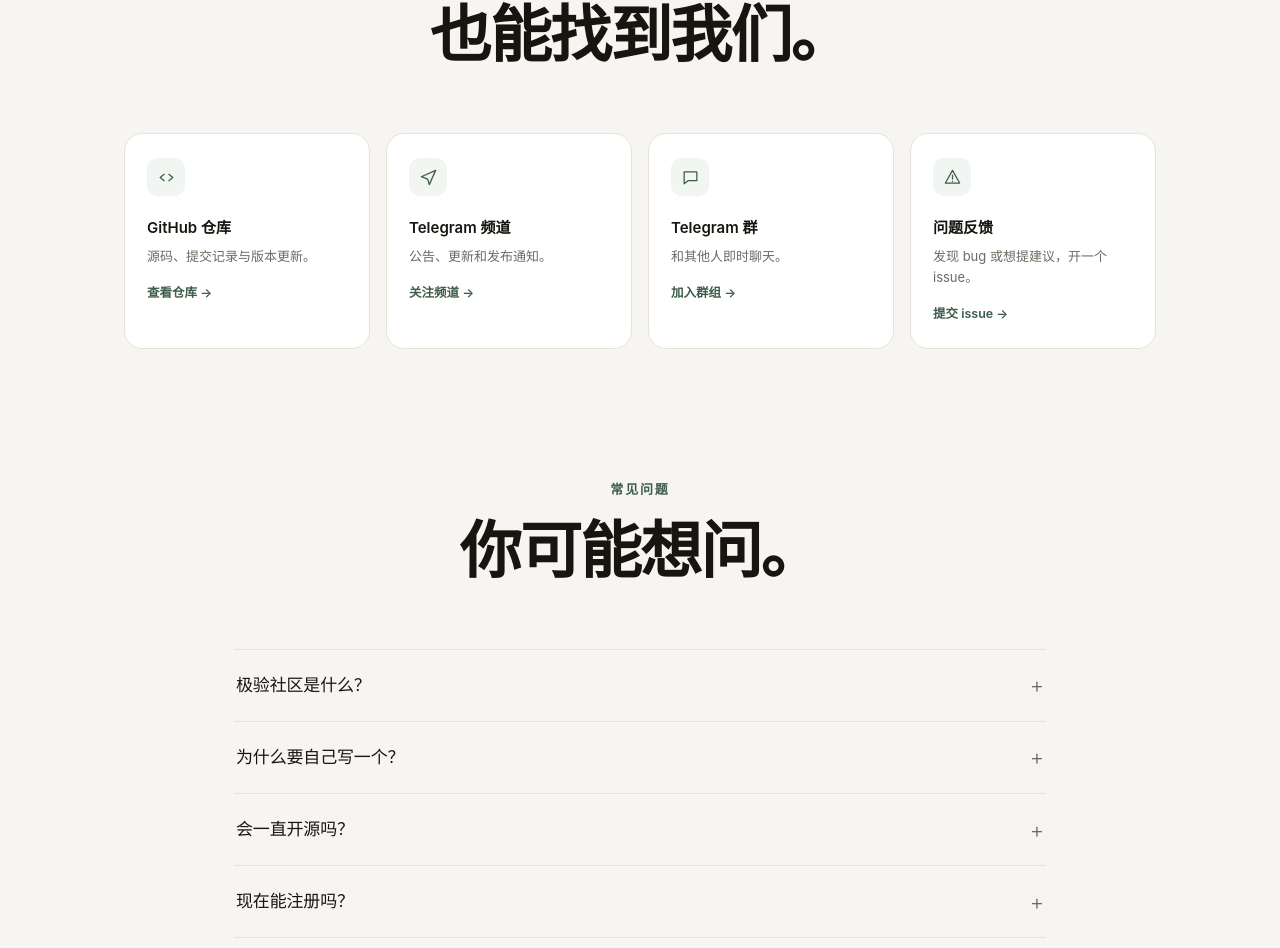
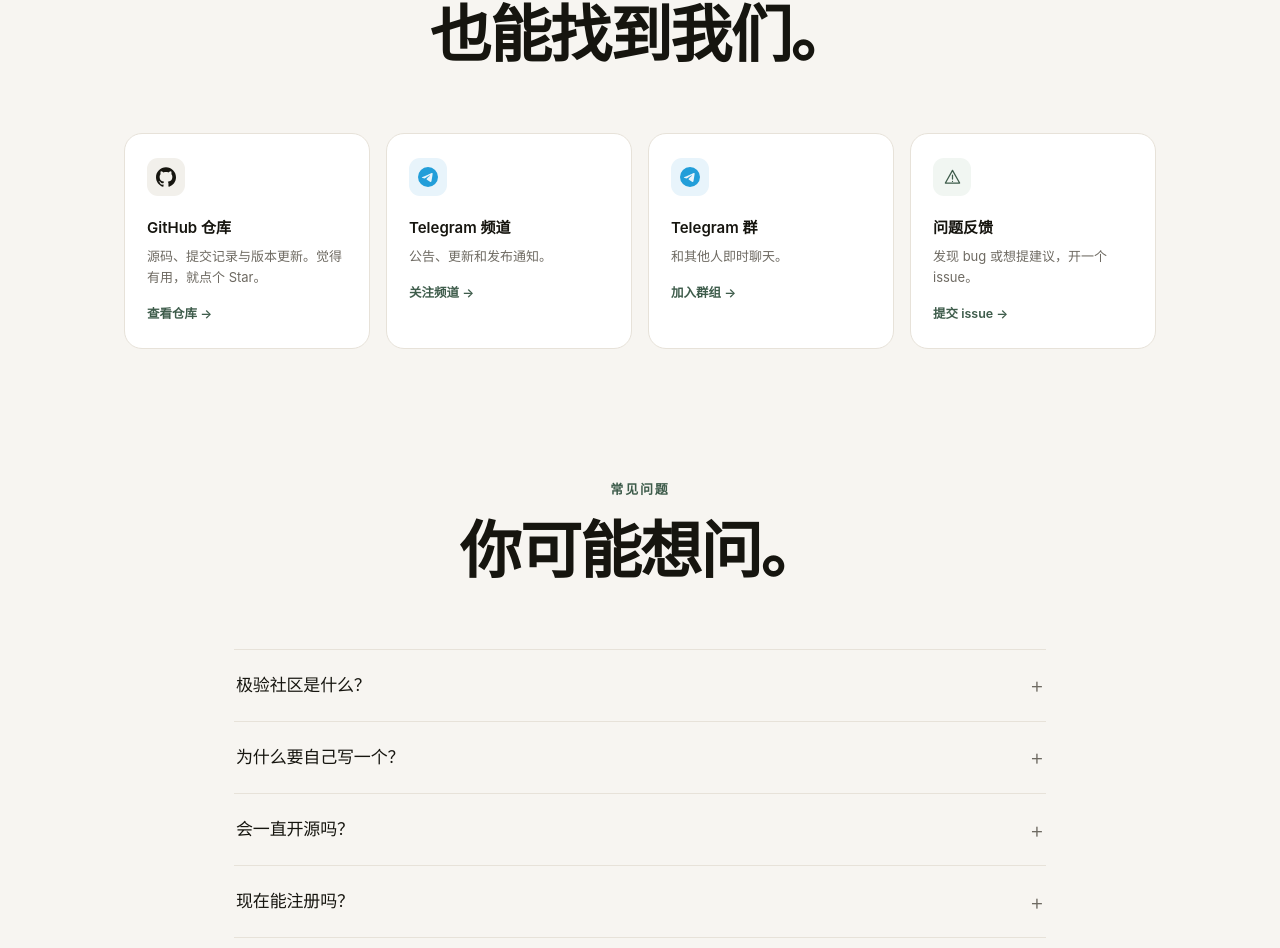
Before and after one commit to KunKun24/jiyan-community, a Vue app in the folder web/: page / in a window 1280 px wide. Shown: the part 2771-3719 px from the top of the page. Built offline with nearby package versions, Linux system fonts and the light colour scheme.

Commit message:
feat(web): 联系卡片改用 GitHub / Telegram 官方品牌图标，GitHub 卡片引导 Star

```diff
--- a/web/src/App.vue
+++ b/web/src/App.vue
@@ -13,6 +13,7 @@ interface Contact {
   href: string
   label: string
   path: string
+  brand?: 'github' | 'telegram'
 }
 
 interface Faq {
@@ -25,6 +26,13 @@ const links = {
   // TODO: 换成真实的 Telegram 频道 / 群链接
   telegramChannel: 'https://t.me/',
   telegramGroup: 'https://t.me/',
+}
+
+const brandPaths = {
+  github:
+    'M12 .297c-6.63 0-12 5.373-12 12 0 5.303 3.438 9.8 8.205 11.385.6.113.82-.258.82-.577 0-.285-.01-1.04-.015-2.04-3.338.724-4.042-1.61-4.042-1.61C4.422 18.07 3.633 17.7 3.633 17.7c-1.087-.744.084-.729.084-.729 1.205.084 1.838 1.236 1.838 1.236 1.07 1.835 2.809 1.305 3.495.998.108-.776.417-1.305.76-1.605-2.665-.3-5.466-1.332-5.466-5.93 0-1.31.465-2.38 1.235-3.22-.135-.303-.54-1.523.105-3.176 0 0 1.005-.322 3.3 1.23.96-.267 1.98-.399 3-.405 1.02.006 2.04.138 3 .405 2.28-1.552 3.285-1.23 3.285-1.23.645 1.653.24 2.873.12 3.176.765.84 1.23 1.91 1.23 3.22 0 4.61-2.805 5.625-5.475 5.92.42.36.81 1.096.81 2.22 0 1.606-.015 2.896-.015 3.286 0 .315.21.69.825.57C20.565 22.092 24 17.592 24 12.297c0-6.627-5.373-12-12-12',
+  telegram:
+    'M11.944 0A12 12 0 0 0 0 12a12 12 0 0 0 12 12 12 12 0 0 0 12-12A12 12 0 0 0 12 0a12 12 0 0 0-.056 0zm4.962 7.224c.1-.002.321.023.465.14a.506.506 0 0 1 .171.325c.016.093.036.306.02.472-.18 1.898-.962 6.502-1.36 8.627-.168.9-.499 1.201-.82 1.23-.696.065-1.225-.46-1.9-.902-1.056-.693-1.653-1.124-2.678-1.8-1.185-.78-.417-1.21.258-1.91.177-.184 3.247-2.977 3.307-3.23.007-.032.014-.15-.056-.212s-.174-.041-.249-.024c-.106.024-1.793 1.14-5.061 3.345-.48.33-.913.49-1.302.48-.428-.008-1.252-.241-1.865-.44-.752-.245-1.349-.374-1.297-.789.027-.216.325-.437.893-.663 3.498-1.524 5.83-2.529 6.998-3.014 3.332-1.386 4.025-1.627 4.476-1.635z',
 }
 
 const stats = [
@@ -59,24 +67,27 @@ const features: Feature[] = [
 const contacts: Contact[] = [
   {
     title: 'GitHub 仓库',
-    desc: '源码、提交记录与版本更新。',
+    desc: '源码、提交记录与版本更新。觉得有用，就点个 Star。',
     href: links.github,
     label: '查看仓库 →',
-    path: 'M9 8 4 12l5 4M15 8l5 4-5 4',
+    path: brandPaths.github,
+    brand: 'github',
   },
   {
     title: 'Telegram 频道',
     desc: '公告、更新和发布通知。',
     href: links.telegramChannel,
     label: '关注频道 →',
-    path: 'M3 11l18-8-8 18-2-7-8-3z',
+    path: brandPaths.telegram,
+    brand: 'telegram',
   },
   {
     title: 'Telegram 群',
     desc: '和其他人即时聊天。',
     href: links.telegramGroup,
     label: '加入群组 →',
-    path: 'M4 5h16v11H9l-5 4z',
+    path: brandPaths.telegram,
+    brand: 'telegram',
   },
   {
     title: '问题反馈',
@@ -262,8 +273,18 @@ onMounted(() => {
             target="_blank"
             rel="noopener"
           >
-            <div class="contact-icon">
+            <div class="contact-icon" :class="c.brand">
               <svg
+                v-if="c.brand"
+                class="brand-ico"
+                viewBox="0 0 24 24"
+                fill="currentColor"
+                aria-hidden="true"
+              >
+                <path :d="c.path" />
+              </svg>
+              <svg
+                v-else
                 class="ico"
                 viewBox="0 0 24 24"
                 fill="none"
@@ -661,6 +682,18 @@ onMounted(() => {
   place-items: center;
   margin-bottom: 20px;
 }
+.contact-icon.github {
+  background: #f2f0eb;
+  color: #16150f;
+}
+.contact-icon.telegram {
+  background: #e8f4fb;
+  color: #229ed9;
+}
+.brand-ico {
+  width: 20px;
+  height: 20px;
+}
 .ico {
   width: 19px;
   height: 19px;
```
